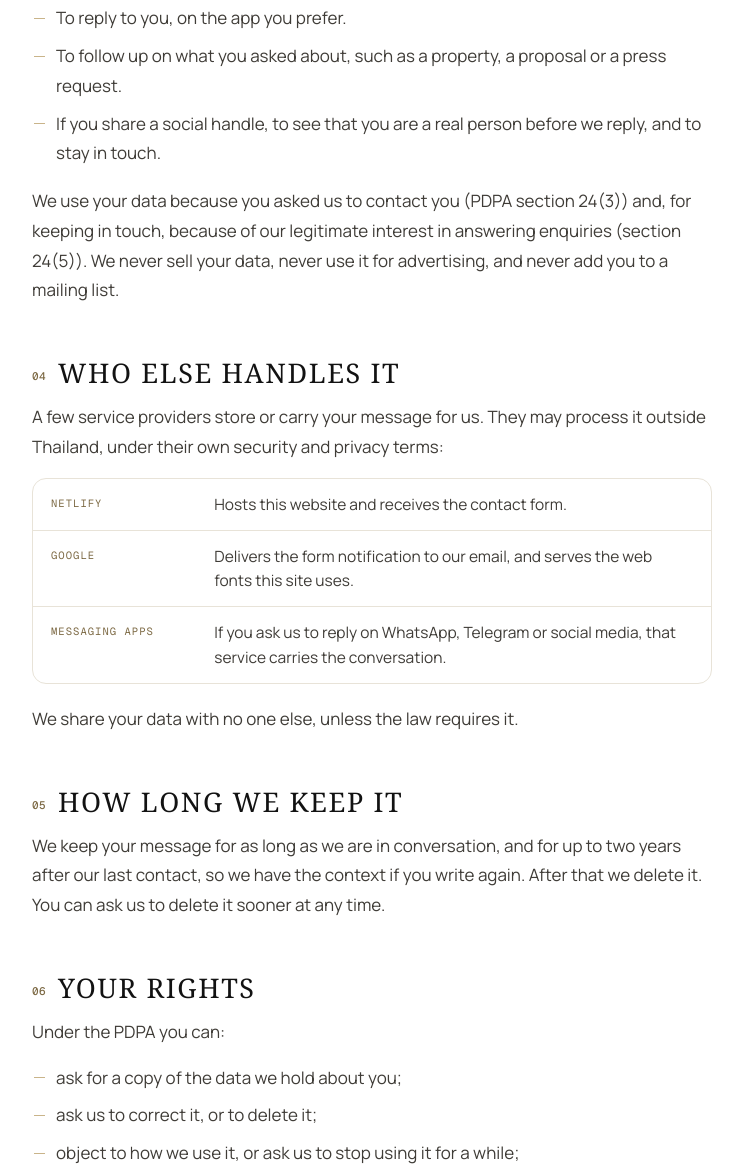
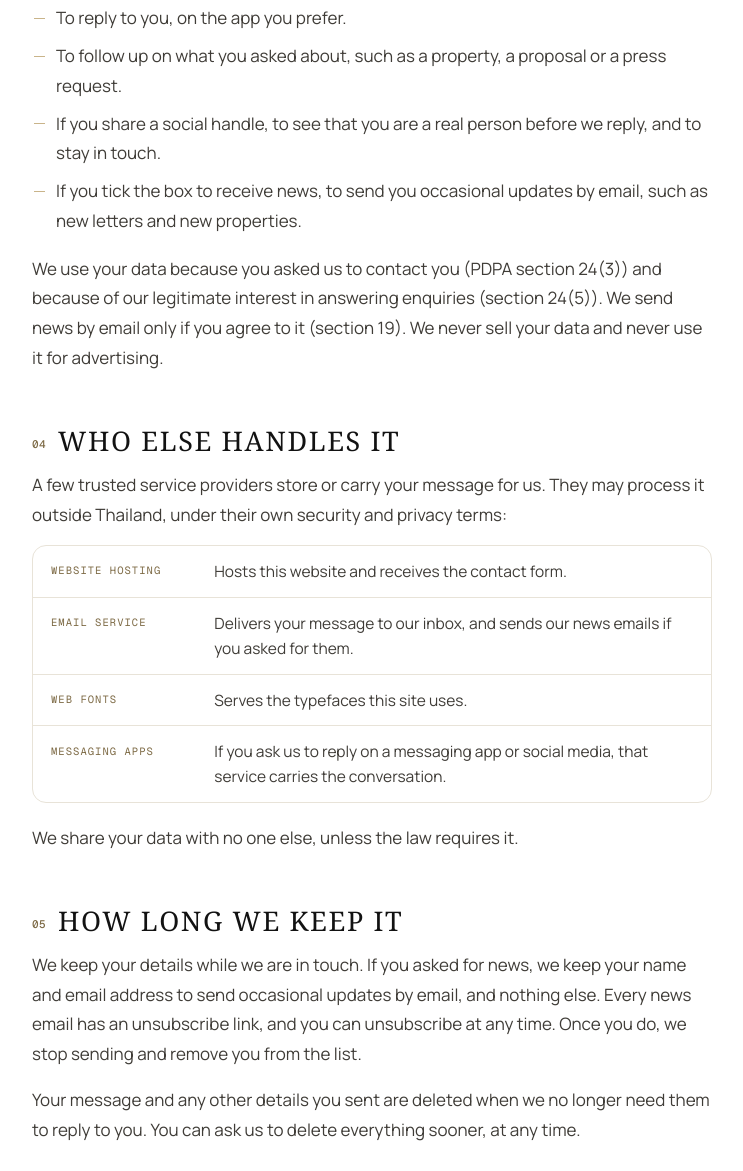
Before and after one commit to tunniverse/mw, a plain HTML site: page privacy/index.html in a window 1280 px wide. Shown: the part 960-2131 px from the top of the page, without its empty margins (268-1011 px from the left). Drawn offline with nearby package versions, Linux system fonts and the light colour scheme; animation ran at ten frames a second; a web font is replaced by a local one.

Commit message:
Privacy: name service types instead of providers, cover email news; add optional news consent to the form
Co-Authored-By: Claude Opus 5.5 <noreply@anthropic.com>
Claude-Session: https://claude.ai/code/session_01Hi7UNENCzwt3EfuuFc6WQK

```diff
--- a/privacy/index.html
+++ b/privacy/index.html
@@ -85,20 +85,23 @@ footer .cp{font-size:12px;color:var(--muted)}
       <li>To reply to you, on the app you prefer.</li>
       <li>To follow up on what you asked about, such as a property, a proposal or a press request.</li>
       <li>If you share a social handle, to see that you are a real person before we reply, and to stay in touch.</li>
+      <li>If you tick the box to receive news, to send you occasional updates by email, such as new letters and new properties.</li>
     </ul>
-    <p>We use your data because you asked us to contact you (PDPA section 24(3)) and, for keeping in touch, because of our legitimate interest in answering enquiries (section 24(5)). We never sell your data, never use it for advertising, and never add you to a mailing list.</p>
+    <p>We use your data because you asked us to contact you (PDPA section 24(3)) and because of our legitimate interest in answering enquiries (section 24(5)). We send news by email only if you agree to it (section 19). We never sell your data and never use it for advertising.</p>
 
     <h2><span class="mono">04</span>Who else handles it</h2>
-    <p>A few service providers store or carry your message for us. They may process it outside Thailand, under their own security and privacy terms:</p>
+    <p>A few trusted service providers store or carry your message for us. They may process it outside Thailand, under their own security and privacy terms:</p>
     <dl class="facts">
-      <div><dt>Netlify</dt><dd>Hosts this website and receives the contact form.</dd></div>
-      <div><dt>Google</dt><dd>Delivers the form notification to our email, and serves the web fonts this site uses.</dd></div>
-      <div><dt>Messaging apps</dt><dd>If you ask us to reply on WhatsApp, Telegram or social media, that service carries the conversation.</dd></div>
+      <div><dt>Website hosting</dt><dd>Hosts this website and receives the contact form.</dd></div>
+      <div><dt>Email service</dt><dd>Delivers your message to our inbox, and sends our news emails if you asked for them.</dd></div>
+      <div><dt>Web fonts</dt><dd>Serves the typefaces this site uses.</dd></div>
+      <div><dt>Messaging apps</dt><dd>If you ask us to reply on a messaging app or social media, that service carries the conversation.</dd></div>
     </dl>
     <p>We share your data with no one else, unless the law requires it.</p>
 
     <h2><span class="mono">05</span>How long we keep it</h2>
-    <p>We keep your message for as long as we are in conversation, and for up to two years after our last contact, so we have the context if you write again. After that we delete it. You can ask us to delete it sooner at any time.</p>
+    <p>We keep your details while we are in touch. If you asked for news, we keep your name and email address to send occasional updates by email, and nothing else. Every news email has an unsubscribe link, and you can unsubscribe at any time. Once you do, we stop sending and remove you from the list.</p>
+    <p>Your message and any other details you sent are deleted when we no longer need them to reply to you. You can ask us to delete everything sooner, at any time.</p>
 
     <h2><span class="mono">06</span>Your rights</h2>
     <p>Under the PDPA you can:</p>
```
Also changed, not shown: index.html (+13 -2 lines).
